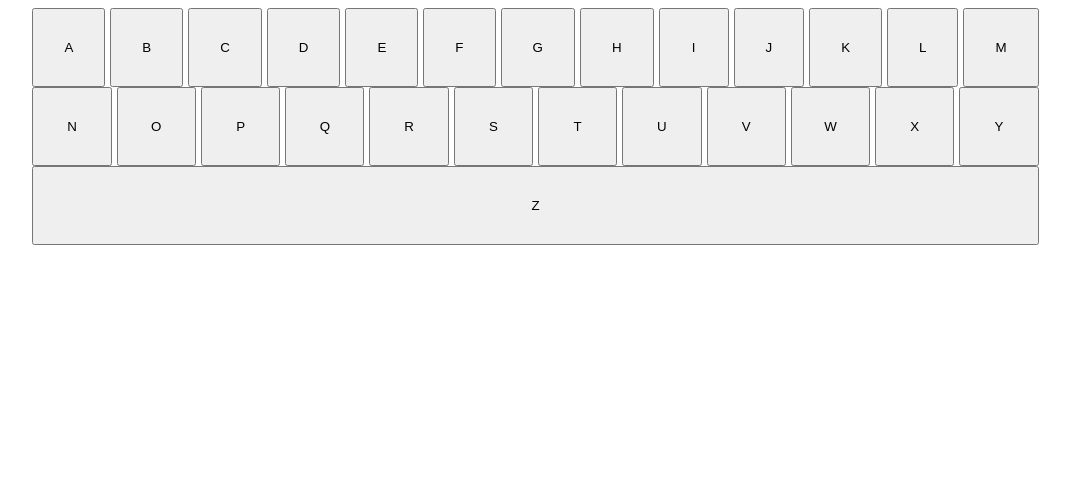
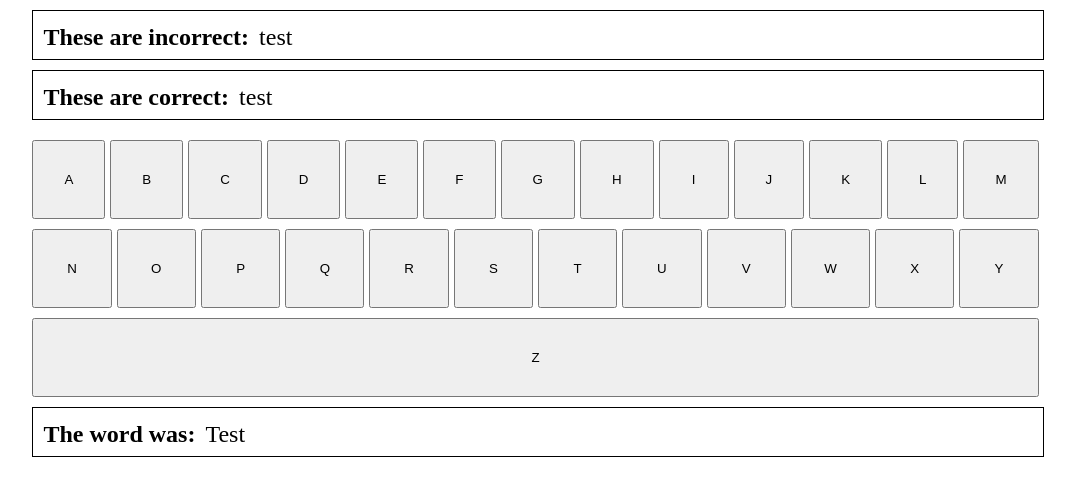
Before and after one commit to Andogar/javascript-hangman, a plain HTML site: page index.html in a window 1280 px wide. Shown: the whole page, without its empty margins (102-1177 px from the left). Drawn offline with Linux system fonts and the light colour scheme.

Commit message:
First version of mockup done

```diff
--- a/index.html
+++ b/index.html
@@ -2,10 +2,19 @@
 <html>
   <head>
     <meta charset="utf-8">
-    <title>Check Argument Type</title>
+    <title>Hangman</title>
     <link rel="stylesheet" href="main.css">
   </head>
   <body>
+    <div class="attempts">
+      <h2>These are incorrect: </h3>
+      <p>test</p>
+    </div>
+    <div class="correct-letters">
+      <h2>These are correct: </h3>
+      <p>test</p>
+
+    </div>
     <div class="row">
       <button type="button" name="button" value="a" class="button">A</button>
       <button type="button" name="button" value="b" class="button">B</button>
@@ -35,6 +44,12 @@
       <button type="button" name="button" value="x" class="button">X</button>
       <button type="button" name="button" value="y" class="button">Y</button>
       <button type="button" name="button" value="z" class="button">Z</button>
+    </div>
+
+    <div class="results">
+      <h2>The word was: </h2>
+      <p>Test</p>
+    </div>
     <script type="text/javascript" src="main.js"></script>
   </body>
 </html>
--- a/main.css
+++ b/main.css
@@ -14,4 +14,26 @@
   flex: 1;
   padding: 30px;
   margin-right: 5px;
+  margin-top: 10px;
 }
+
+.attempts, .correct-letters, .results{
+  height: 50px;
+  border: 1px solid black;
+  width: 80%;
+  margin: 10px auto;
+  text-align: left;
+  display: flex;
+}
+
+h2 {
+  margin-left: 10px;
+  line-height: .5;
+}
+
+.attempts > p, .correct-letters > p, .results > p {
+  line-height: 1.5;
+  margin-left: 10px;
+  margin-top: 8px;
+  font-size: 1.5rem;
+}
```
Also changed, not shown: main.js (+10 -0 lines).
